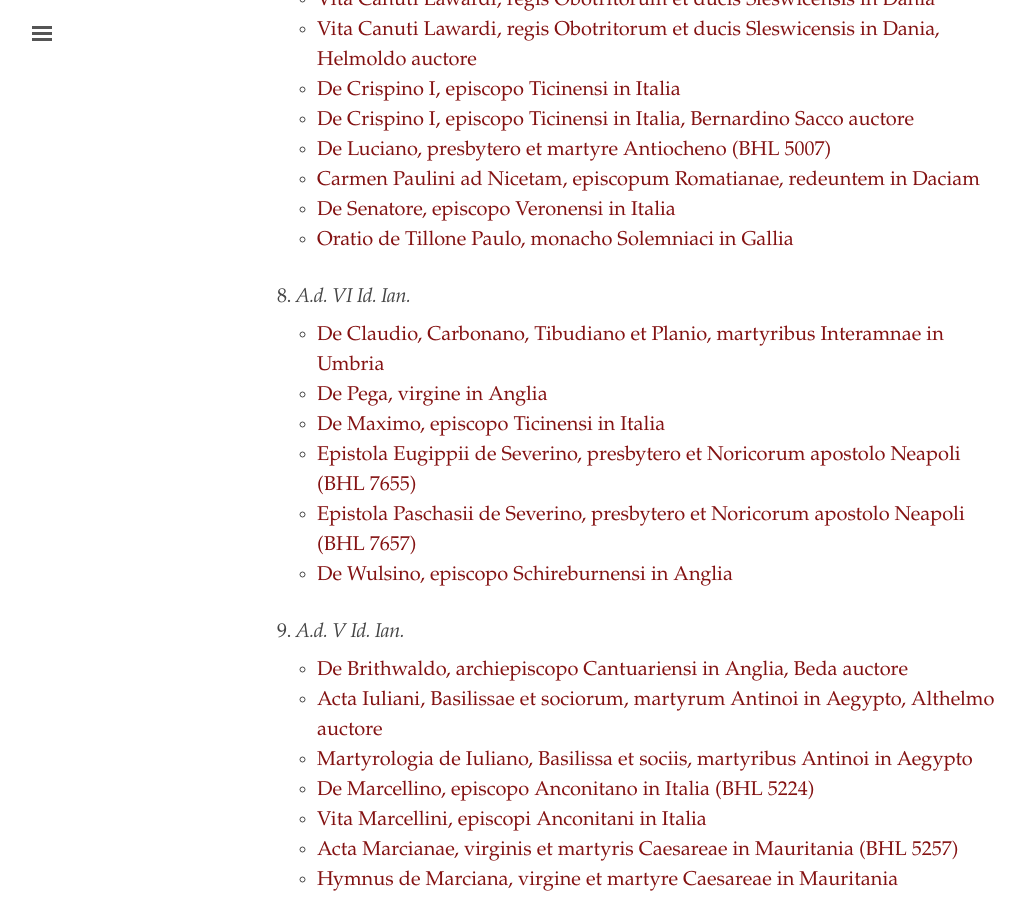
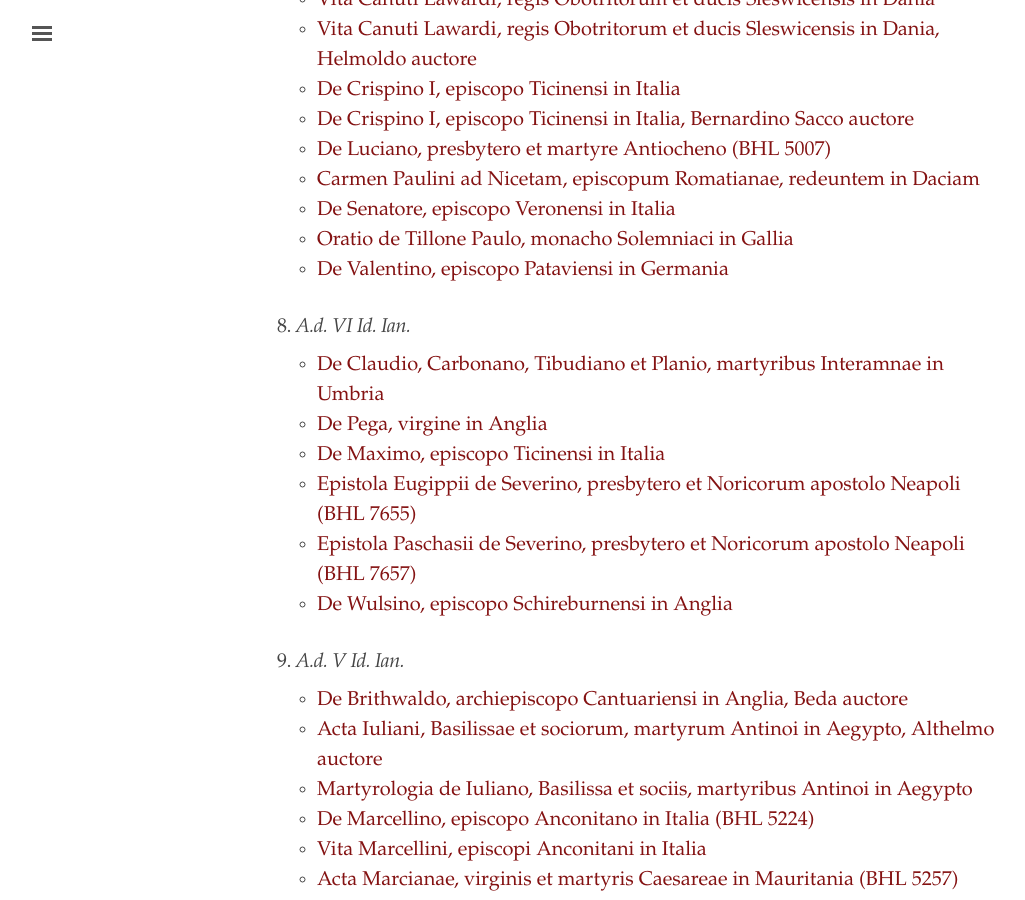
Before and after one commit to cjkoepke1/latin-hagiography, a Jekyll site: the page built from index.md, in a window 1280 px wide and 900 px high, scrolled down 1940 px. Shown: the whole window, without its empty margins (3-1028 px from the left). Built offline with Jekyll 4.4.1, drawn with Linux system fonts in a browser that asks for light colours.

Commit message:
Added De Valentino Pataviensi

```diff
--- a/index.md
+++ b/index.md
@@ -74,6 +74,7 @@ title: "Latin Hagiography"
 - [Carmen Paulini ad Nicetam, episcopum Romatianae, redeuntem in Daciam](https://cjkoepke1.github.io/latin-hagiography/texts/carmen-paulini-ad-nicetam/)
 - [De Senatore, episcopo Veronensi in Italia](https://cjkoepke1.github.io/latin-hagiography/texts/de-senatore-veronensi/)
 - [Oratio de Tillone Paulo, monacho Solemniaci in Gallia](https://cjkoepke1.github.io/latin-hagiography/texts/oratio-de-tillone-paulo/)
+- [De Valentino, episcopo Pataviensi in Germania](https://cjkoepke1.github.io/latin-hagiography/texts/de-valentino-pataviensi/)
 
 ### 8. *A.d. VI Id. Ian.*
 
```
